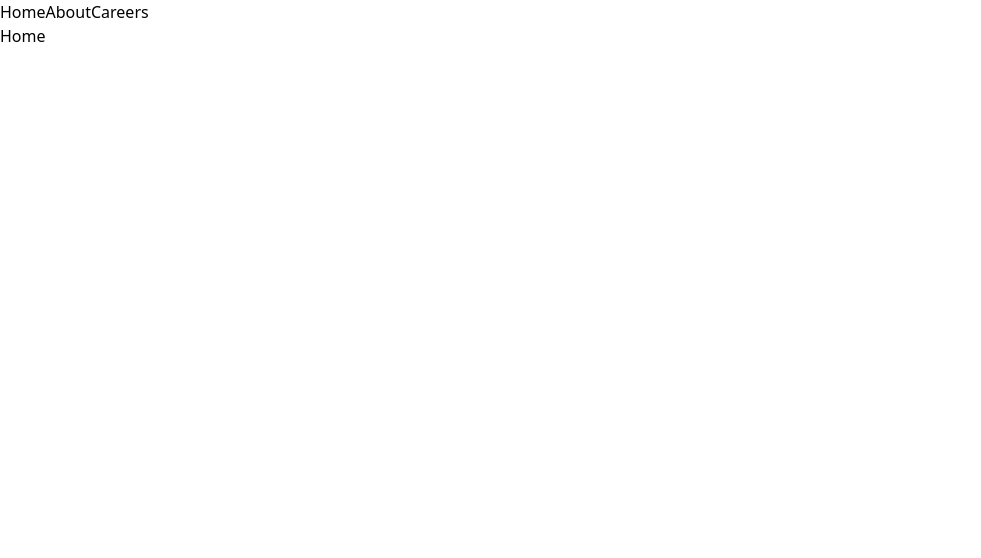
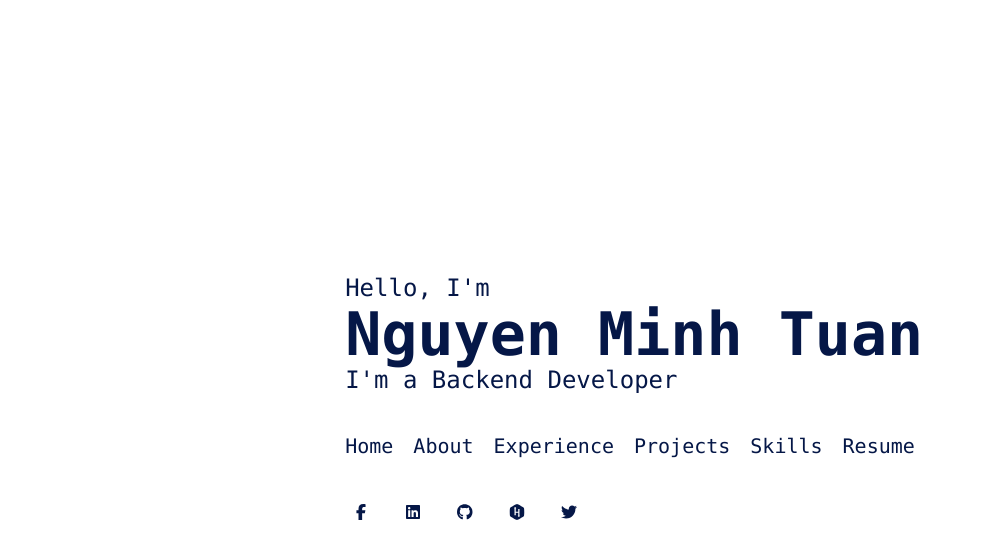
Before and after one commit to tnowad/tnowad.github.io, a React (Create React App) app: page / in a window 1280 px wide. Shown: the top 558 px of the page, without its empty margins (0-981 px from the left). Built offline with nearby package versions, Linux system fonts and the light colour scheme.

Commit message:
add home page

```diff
--- a/package.json
+++ b/package.json
@@ -3,6 +3,11 @@
   "version": "0.1.0",
   "private": true,
   "dependencies": {
+    "@fortawesome/fontawesome-svg-core": "^6.3.0",
+    "@fortawesome/free-brands-svg-icons": "^6.3.0",
+    "@fortawesome/free-regular-svg-icons": "^6.3.0",
+    "@fortawesome/free-solid-svg-icons": "^6.3.0",
+    "@fortawesome/react-fontawesome": "^0.2.0",
     "@testing-library/jest-dom": "^5.16.5",
     "@testing-library/react": "^13.4.0",
     "@testing-library/user-event": "^13.5.0",
@@ -38,6 +43,7 @@
     ]
   },
   "devDependencies": {
+    "@fortawesome/fontawesome-free": "^6.3.0",
     "gh-pages": "^5.0.0",
     "tailwindcss": "^3.2.7"
   }
--- a/src/components/Navbar.js
+++ b/src/components/Navbar.js
@@ -1,11 +1,11 @@
-import { Link } from "react-router-dom"
+import { Link } from "react-router-dom";
 const Navbar = () => {
   return (
-    <div>
+    <div className="fixed top-0 w-full flex justify-around items-center h-20 text-white backdrop-blur-sm z-10">
       <Link to="/">Home</Link>
       <Link to="/about">About</Link>
       <Link to="/careers">Careers</Link>
     </div>
-  )
-}
-export default Navbar
+  );
+};
+export default Navbar;
--- a/src/routes/About.js
+++ b/src/pages/About.js
@@ -3,5 +3,5 @@ export default function About() {
     <div>
       <h1>About</h1>
     </div>
-  )
+  );
 }
--- /dev/null
+++ b/src/pages/Home.js
@@ -0,0 +1,99 @@
+import { Link } from "react-router-dom";
+import {
+  faFacebookF,
+  faGithub,
+  faHackerrank,
+  faTwitter,
+} from "@fortawesome/free-brands-svg-icons";
+import { faLinkedin } from "@fortawesome/free-brands-svg-icons";
+import { FontAwesomeIcon } from "@fortawesome/react-fontawesome";
+export default function Home() {
+  return (
+    <div className="h-screen w-full flex items-center justify-center">
+      <div className="text-[#051747] font-mono">
+        <p className="text-2xl">Hello, I'm</p>
+        <h1 className="text-6xl font-bold ">Nguyen Minh Tuan</h1>
+        <p className="text-2xl">I'm a Backend Developer</p>
+        <ul className="flex">
+          {[
+            {
+              title: "Home",
+              path: "/",
+              status: true,
+            },
+            {
+              title: "About",
+              path: "/about",
+            },
+            {
+              title: "Experience",
+              path: "/experience",
+            },
+            {
+              title: "Projects",
+              path: "/projects",
+            },
+            {
+              title: "Skills",
+              path: "/skills",
+            },
+            {
+              title: "Resume",
+              path: "/resume",
+            },
+          ].map((item) => {
+            return (
+              <li key={item.path} className="pr-5">
+                <Link
+                  to={item.path}
+                  className="leading-[100px] text-xl group transition-all duration-300 ease-in-out"
+                >
+                  <span
+                    className={`bg-left-bottom bg-gradient-to-r from-cyan-900 to-sky-900 bg-[length:0%_2px] bg-no-repeat group-hover:bg-[length:100%_2px] transition-all duration-500 ease-out `}
+                  >
+                    {item.title}
+                  </span>
+                </Link>
+              </li>
+            );
+          })}
+        </ul>
+        <ul className="flex">
+          {[
+            {
+              icon: faFacebookF,
+              path: "https://www.facebook.com/TNOWAD",
+            },
+            {
+              icon: faLinkedin,
+              path: "https://www.linkedin.com/in/minh-tuan-nguyen-900855252/",
+            },
+            {
+              icon: faGithub,
+              path: "https://github.com/tnowad/",
+            },
+            {
+              icon: faHackerrank,
+              path: "https://www.hackerrank.com/tnowad",
+            },
+            {
+              icon: faTwitter,
+              path: "https://twitter.com/tnowad_t",
+            },
+          ].map((item) => {
+            return (
+              <li className="pr-5">
+                <a
+                  href={item.path}
+                  className="flex items-center justify-center h-8 w-8 hover:bg-zinc-800 hover:rounded-full hover:text-white transition-all duration-300 ease-in-out"
+                >
+                  <FontAwesomeIcon icon={item.icon} />
+                </a>
+              </li>
+            );
+          })}
+        </ul>
+      </div>
+    </div>
+  );
+}
--- a/src/routes/Home.js
+++ /dev/null
@@ -1,7 +0,0 @@
-export default function Home() {
-  return (
-    <div>
-      <h1>Home</h1>
-    </div>
-  )
-}
```
Also changed, not shown: src/App.js (+7 -7 lines), src/pages/Careers.js (renamed from src/routes/Careers.js), 1 other file (tests, documents, lock files or other folders).
